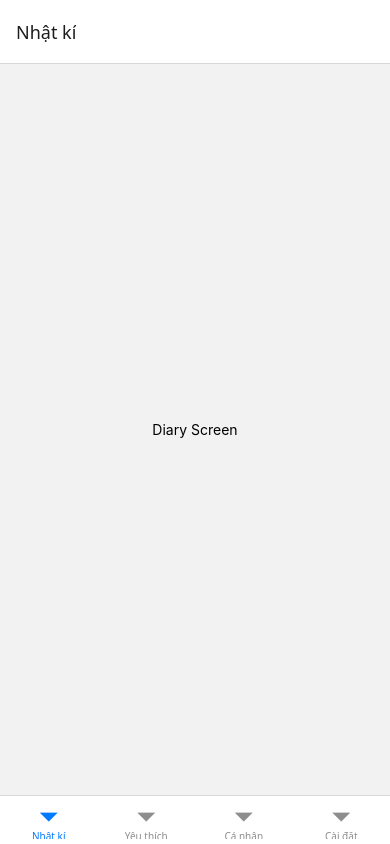
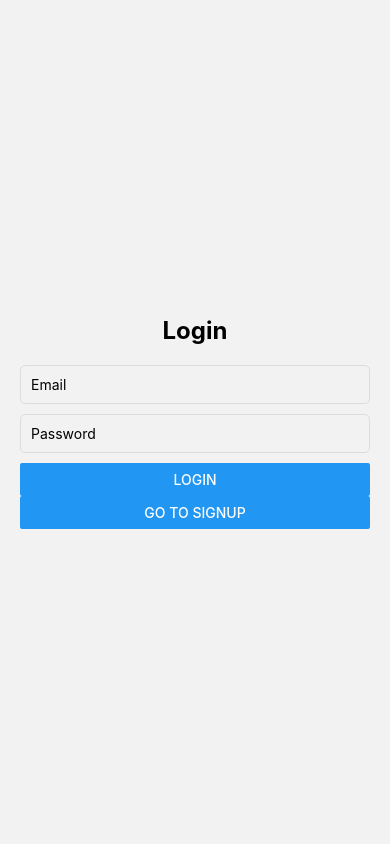
Before and after one commit to Nhun231/SmartDiet_App, a React Native app: screen / in a window 390 px wide. Built offline with nearby package versions, Linux system fonts and the light colour scheme; no server answers.

Commit message:
login and token configured

```diff
--- a/App.js
+++ b/App.js
@@ -6,29 +6,49 @@ import AsyncStorage from '@react-native-async-storage/async-storage';
 import LoginScreen from './src/screens/LoginScreen';
 import SignupScreen from './src/screens/SignupScreen';
 import MainTabNavigator from './src/navigation/MainTabNavigator.js';
+import AuthProvider from './src/context/AuthProvider';
+
 const Stack = createNativeStackNavigator();
 
 export default function App() {
-  const [isLoggedIn, setIsLoggedIn] = useState(true);
+  const [isLoggedIn, setIsLoggedIn] = useState(null);
+  const [authData, setAuthData] = useState({ accessToken: null, user: null });
 
-  // useEffect(() => {
-  //   const checkLogin = async () => {
-  //     const token = await AsyncStorage.getItem('token');
-  //     setIsLoggedIn(!!token);
-  //   };
-  //   checkLogin();
-  // }, []);
+  useEffect(() => {
+    const checkLogin = async () => {
+      const token = await AsyncStorage.getItem('accessToken');
+      setIsLoggedIn(!!token);
+    };
+    checkLogin();
+  }, []);
 
-  // if (isLoggedIn === null) return null; // or splash screen
+  const handleLoginSuccess = (accessToken, user) => {
+    setAuthData({ accessToken, user });
+    setIsLoggedIn(true);
+  };
+
+  if (isLoggedIn === null) return null; // or splash screen
 
   return (
     <NavigationContainer>
       <Stack.Navigator screenOptions={{ headerShown: false }}>
         {isLoggedIn ? (
-          <Stack.Screen name="Main" component={MainTabNavigator} />
+          <Stack.Screen
+            name="Main"
+            component={() => (
+              <AuthProvider initialAuth={authData}>
+                <MainTabNavigator />
+              </AuthProvider>
+            )}
+          />
         ) : (
           <>
-            <Stack.Screen name="Login" component={LoginScreen} />
+            <Stack.Screen
+              name="Login"
+              component={(props) => (
+                <LoginScreen {...props} onLoginSuccess={handleLoginSuccess} />
+              )}
+            />
             <Stack.Screen name="Signup" component={SignupScreen} />
           </>
         )}
--- a/babel.config.js
+++ b/babel.config.js
@@ -11,6 +11,7 @@ module.exports = {
           "safe": false,
           "allowUndefined": true
         }
-      ]
+      ],
+      "@babel/plugin-transform-private-methods"
     ]
   };
--- a/package.json
+++ b/package.json
@@ -18,6 +18,7 @@
     "dotenv": "^17.1.0",
     "expo": "~53.0.17",
     "expo-status-bar": "~2.2.3",
+    "jwt-decode": "^4.0.0",
     "react": "19.0.0",
     "react-native": "0.79.5",
     "react-native-chart-kit": "^6.12.0",
--- /dev/null
+++ b/src/context/AuthProvider.jsx
@@ -0,0 +1,133 @@
+import React, { useEffect, useState, useRef, useContext, createContext } from "react";
+import axios from "axios";
+import AsyncStorage from "@react-native-async-storage/async-storage";
+import { Alert } from "react-native";
+import { jwtDecode } from "jwt-decode";
+import { PUBLIC_SERVER_ENDPOINT } from '@env';
+
+const BASE_URL = PUBLIC_SERVER_ENDPOINT; // Set your API base URL here
+
+const AuthContext = createContext(undefined);
+
+export const useAuth = () => {
+  const authContext = useContext(AuthContext);
+  if (!authContext) {
+    throw new Error("useAuth must be used within a AuthProvider");
+  }
+  return authContext;
+};
+
+const AuthProvider = ({ children, initialAuth = null }) => {
+  const [auth, setAuth] = useState(initialAuth || { accessToken: null, user: null });
+  const [isRefreshing, setIsRefreshing] = useState(false);
+  const alertShownRef = useRef(false);
+
+  // Set token from AsyncStorage on mount (only if no initial auth provided)
+  useEffect(() => {
+    if (!initialAuth) {
+      const loadToken = async () => {
+        const storedToken = await AsyncStorage.getItem("accessToken");
+        if (storedToken) {
+          try {
+            const decodedUser = jwtDecode(storedToken);
+            setAuth({ accessToken: storedToken, user: decodedUser });
+          } catch (e) {
+            console.error("Invalid stored token", e);
+            await AsyncStorage.removeItem("accessToken");
+          }
+        }
+      };
+      loadToken();
+    }
+  }, [initialAuth]);
+
+  // Attach token to every request
+  useEffect(() => {
+    const authInterceptor = axios.interceptors.request.use(async (config) => {
+      const accessToken = await AsyncStorage.getItem("accessToken");
+      if (accessToken) {
+        config.headers.Authorization = `Bearer ${accessToken}`;
+      }
+      return config;
+    });
+    return () => {
+      axios.interceptors.request.eject(authInterceptor);
+    };
+  }, [auth]);
+
+  // Refresh token logic
+  useEffect(() => {
+    const refreshInterceptor = axios.interceptors.response.use(
+      (response) => response,
+      async (error) => {
+        const originalRequest = error.config;
+        if (originalRequest._retry) {
+          return Promise.reject(error);
+        }
+        if (
+          error.response?.status === 401
+        ) {
+          if (isRefreshing) {
+            return Promise.reject(error);
+          }
+          setIsRefreshing(true);
+          originalRequest._retry = true;
+          try {
+            // call to refresh Refresh token
+            const response = await axios.get(`${BASE_URL}/auth/refresh`, {
+              withCredentials: true,
+            });
+            setIsRefreshing(false);
+            // Save new access token
+            const newAccessToken = response.data.accessToken;
+            await AsyncStorage.setItem("accessToken", newAccessToken);
+            // Update auth state
+            try {
+              const decodedUser = jwtDecode(newAccessToken);
+              setAuth({ accessToken: newAccessToken, user: decodedUser });
+            } catch (e) {
+              setAuth({ accessToken: newAccessToken, user: null });
+            }
+            // Retry failed request
+            originalRequest.headers.Authorization = `Bearer ${newAccessToken}`;
+            return axios(originalRequest);
+          } catch (refreshError) {
+            setIsRefreshing(false);
+            console.log("Request refresh token failed: ", refreshError);
+            if (!alertShownRef.current) {
+              alertShownRef.current = true;
+              Alert.alert(
+                "Session Expired",
+                "This account is offline too long! Please try to login again.",
+                [
+                  {
+                    text: "OK",
+                    onPress: () => {
+                      alertShownRef.current = false;
+                      // Optionally, you can clear auth state or navigate to login screen here
+                      setAuth({ accessToken: null, user: null });
+                      AsyncStorage.removeItem("accessToken");
+                    },
+                  },
+                ]
+              );
+            }
+            return Promise.reject(refreshError);
+          }
+        }
+        return Promise.reject(error);
+      }
+    );
+    return () => {
+      axios.interceptors.response.eject(refreshInterceptor);
+    };
+  }, [isRefreshing]);
+
+  return (
+    <AuthContext.Provider value={{ ...auth, setAuth }}>
+      {children}
+    </AuthContext.Provider>
+  );
+};
+
+export default AuthProvider;
--- a/src/navigation/MainTabNavigator.js
+++ b/src/navigation/MainTabNavigator.js
@@ -1,5 +1,6 @@
 import React from 'react';
 import { createBottomTabNavigator } from '@react-navigation/bottom-tabs';
+import { Ionicons } from '@expo/vector-icons';
 
 import DiaryScreen from '../screens/DiaryScreen';
 import SettingScreen from '../screens/SettingScreen';
@@ -10,11 +11,47 @@ const Tab = createBottomTabNavigator();
 
 export default function MainTabNavigator() {
   return (
-    <Tab.Navigator>
+    <Tab.Navigator
+      screenOptions={({ route }) => ({
+        tabBarIcon: ({ focused, color, size }) => {
+          let iconName;
+
+          if (route.name === 'Nhật kí') {
+            iconName = focused ? 'home' : 'home-outline';
+          } else if (route.name === 'Yêu thích') {
+            iconName = focused ? 'heart' : 'heart-outline';
+          } else if (route.name === 'Cài đặt') {
+            iconName = focused ? 'settings' : 'settings-outline';
+          } else if (route.name === 'Cá nhân') {
+            iconName = focused ? 'person' : 'person-outline';
+          }
+
+          return <Ionicons name={iconName} size={size} color={color} />;
+        },
+        tabBarActiveTintColor: '#4CD08D',
+        tabBarInactiveTintColor: 'gray',
+        headerShown: false, // ẩn tiêu đề mặc định
+      })}
+    >
       <Tab.Screen name="Nhật kí" component={DiaryScreen} />
-      <Tab.Screen name="Yêu thích" component={FavouriteScreen} />
-        <Tab.Screen name="Cá nhân" component={PersonalScreen} />
-      <Tab.Screen name="Cài đặt" component={SettingScreen} />
+      <Tab.Screen
+        name="Yêu thích"
+        component={FavouriteScreen}
+        options={{
+          headerShown: false,
+        }}
+      />
+      <Tab.Screen name="Cài đặt" component={SettingScreen}
+                  options={{
+                      headerShown: false,
+                  }}/>
+
+      <Tab.Screen name="Cá nhân" component={PersonalScreen}
+                  options={{
+                      headerShown: false,
+                  }}/>
+
+
     </Tab.Navigator>
   );
 }
--- a/src/screens/LoginScreen.js
+++ b/src/screens/LoginScreen.js
@@ -1,27 +1,107 @@
 import React, { useState } from 'react';
-import { View, Text, TextInput, Button, StyleSheet } from 'react-native';
+import { View, Text, TextInput, Button, StyleSheet, Alert } from 'react-native';
 import AsyncStorage from '@react-native-async-storage/async-storage';
+import axios from "axios";
+import { jwtDecode } from "jwt-decode";
+import { PUBLIC_SERVER_ENDPOINT } from '@env';
 
-export default function LoginScreen({ navigation }) {
+export default function LoginScreen({ navigation, onLoginSuccess }) {
   const [email, setEmail] = useState('');
+  const [password, setPassword] = useState('');
+  const [isLoading, setIsLoading] = useState(false);
 
   const handleLogin = async () => {
-    // Normally validate/login with API
-    await AsyncStorage.setItem('token', 'dummy-token');
-    navigation.reset({ index: 0, routes: [{ name: 'Main' }] }); // go to main app
+    // if (!email || !password) {
+    //   Alert.alert("Error", "Please fill in all fields");
+    //   return;
+    // }
+
+    setIsLoading(true);
+    try {
+      const response = await axios.post(`${PUBLIC_SERVER_ENDPOINT}/auth/login`, {
+          emailOrName: email,
+          password: password
+      });
+
+      const { accessToken } = response.data;
+
+      if (accessToken) {
+        // Decode the token to get user info
+        const decodedUser = jwtDecode(accessToken);
+
+        // Save token to AsyncStorage
+        await AsyncStorage.setItem("accessToken", accessToken);
+        console.log("accessToken when login success", accessToken);
+        // Call the callback to update parent state
+        if (onLoginSuccess) {
+          onLoginSuccess(accessToken, decodedUser);
+        }
+
+        // Navigate to main app
+        navigation.reset({
+          index: 0,
+          routes: [{ name: 'Main' }]
+        });
+      } else {
+        Alert.alert("Error", "Login failed - no token received");
+      }
+    } catch (error) {
+      console.error("Login error:", error);
+      const errorMessage = error.response?.data?.message || "Login failed. Please try again.";
+      Alert.alert("Login Error", errorMessage);
+    } finally {
+      setIsLoading(false);
+    }
   };
 
   return (
     <View style={styles.container}>
-      <Text>Login</Text>
-      <TextInput value={email} onChangeText={setEmail} placeholder="Email" style={styles.input} />
-      <Button title="Login" onPress={handleLogin} />
-      <Button title="Go to Signup" onPress={() => navigation.navigate('Signup')} />
+      <Text style={styles.title}>Login</Text>
+      <TextInput
+        value={email}
+        onChangeText={setEmail}
+        placeholder="Email"
+        style={styles.input}
+        keyboardType="email-address"
+        autoCapitalize="none"
+      />
+      <TextInput
+        value={password}
+        onChangeText={setPassword}
+        placeholder="Password"
+        style={styles.input}
+        secureTextEntry
+      />
+      <Button
+        title={isLoading ? "Logging in..." : "Login"}
+        onPress={handleLogin}
+        disabled={isLoading}
+      />
+      <Button
+        title="Go to Signup"
+        onPress={() => navigation.navigate('Signup')}
+      />
     </View>
   );
 }
 
 const styles = StyleSheet.create({
-  container: { flex: 1, justifyContent: 'center', padding: 20 },
-  input: { borderWidth: 1, padding: 10, marginBottom: 10 },
+  container: {
+    flex: 1,
+    justifyContent: 'center',
+    padding: 20
+  },
+  title: {
+    fontSize: 24,
+    fontWeight: 'bold',
+    textAlign: 'center',
+    marginBottom: 20
+  },
+  input: {
+    borderWidth: 1,
+    borderColor: '#ddd',
+    borderRadius: 5,
+    padding: 10,
+    marginBottom: 10
+  },
 });
--- a/src/screens/PersonalScreen.js
+++ b/src/screens/PersonalScreen.js
@@ -12,10 +12,11 @@ import { Ionicons } from '@expo/vector-icons';
 import Svg, { Path, Circle, Defs, LinearGradient, Stop, Rect, Polyline } from 'react-native-svg';
 import axios from "axios";
 import { LineChart } from 'react-native-chart-kit';
+import { PUBLIC_SERVER_ENDPOINT } from '@env';
 
 const { width } = Dimensions.get('window');
 
-const BASE_URL = process.env.PUBLIC_SERVER_ENDPOINT;
+const BASE_URL = PUBLIC_SERVER_ENDPOINT;
 
 export default function PersonalScreen() {
     const [waterIntake, setWaterIntake] = useState(2364);
@@ -30,8 +31,6 @@ export default function PersonalScreen() {
             console.log(`${BASE_URL}/customer/calculate/history`);
             try {
                 const res = await axios.get(`${BASE_URL}/customer/calculate/history`);
-
-                // The backend returns { report: [ ... ] }
                 setWeightHistory(res.data.report);
             } catch (error) {
                 console.log('Error fetching weight history:', error);
```
Also changed, not shown: 1 other file (tests, documents, lock files or other folders).
